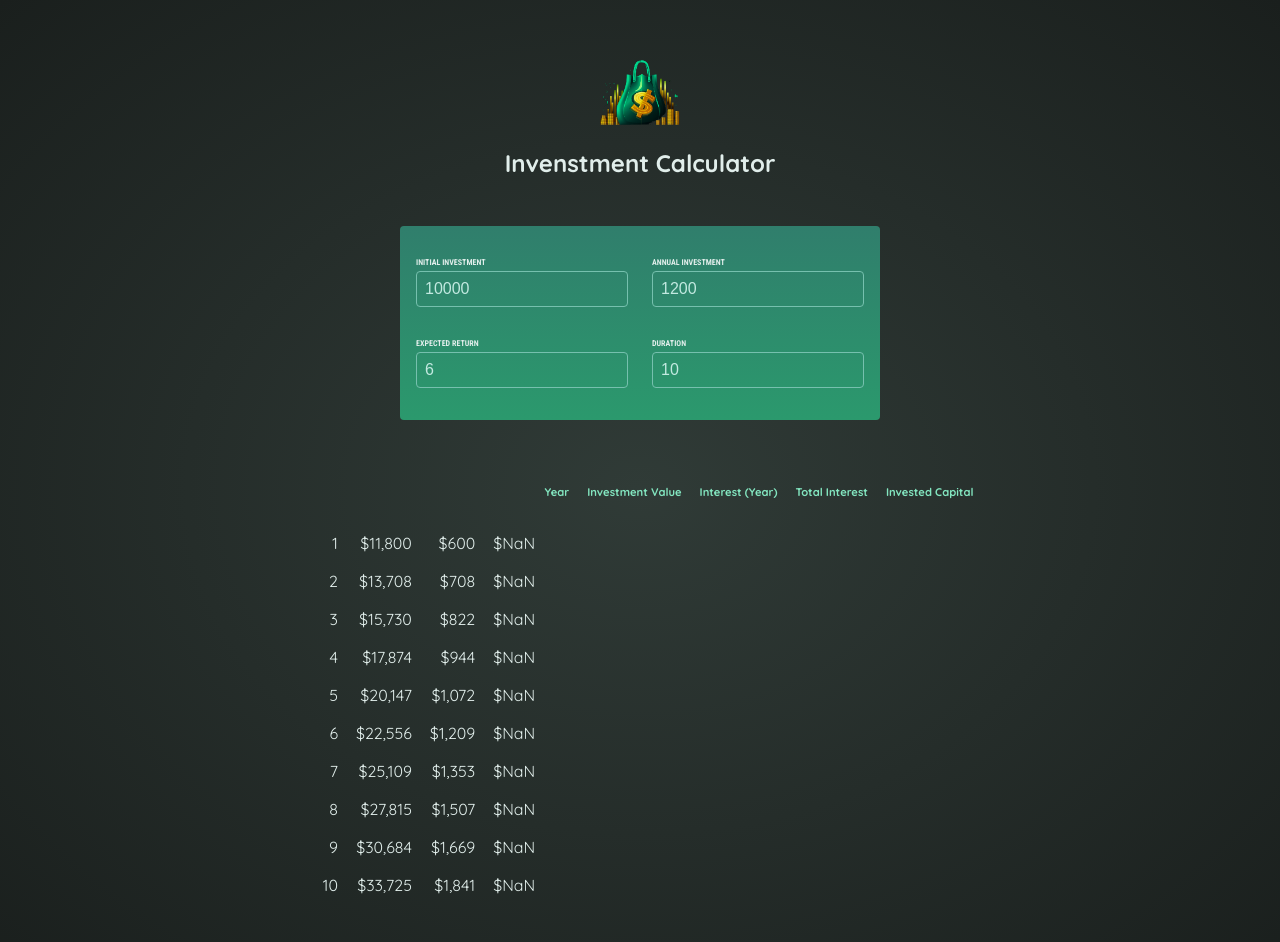
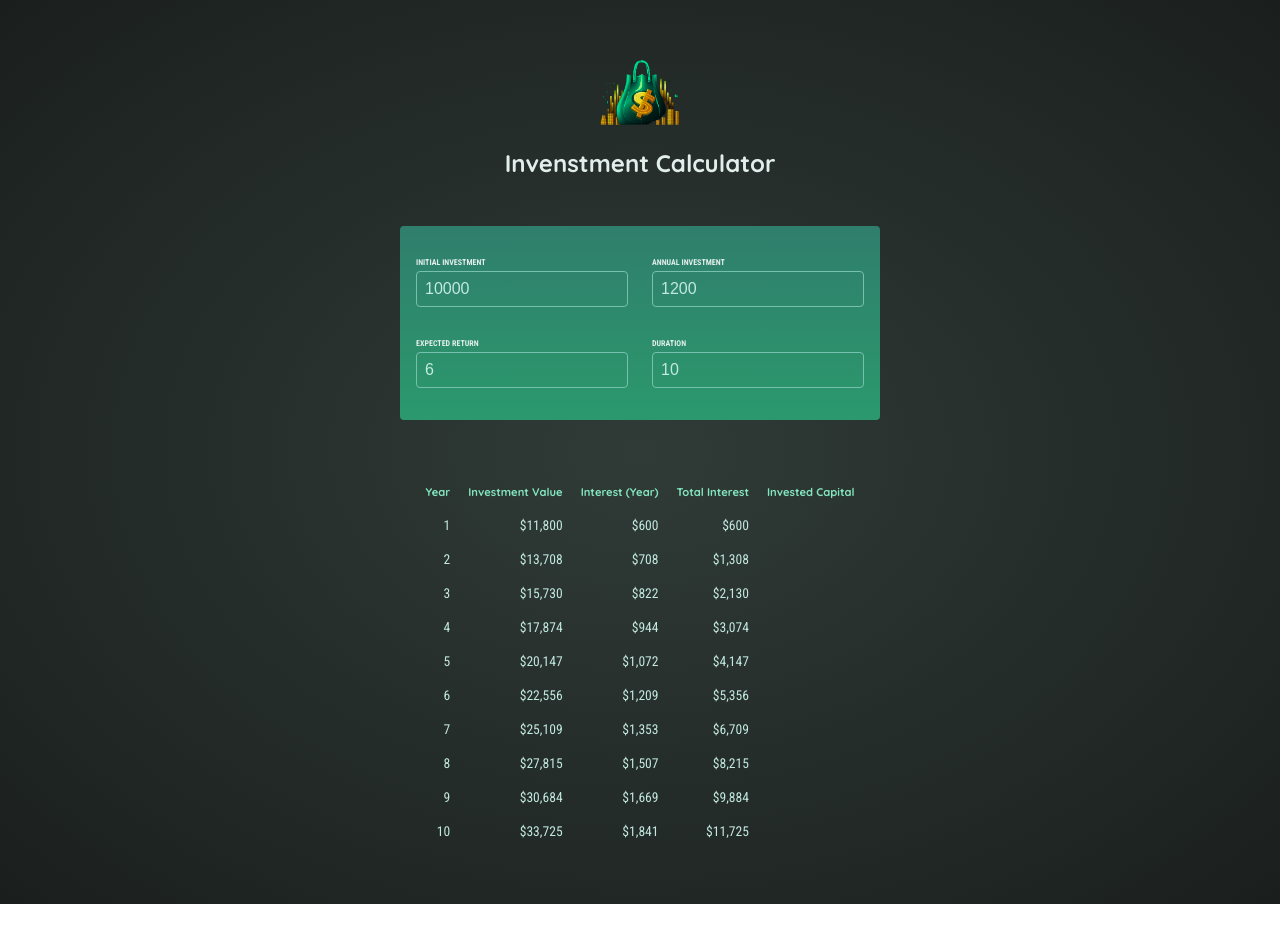
Before and after one commit to M0H1K4/Investment-calculator-Vite, a React (Vite) app: page / in a window 1280 px wide. Shown: the top 942 px of the page. After the commit the page ends 904 px from the top, so only its background shows below. Built offline with nearby package versions, Linux system fonts and the light colour scheme.

Commit message:
bug fixed

```diff
--- a/src/components/Results.jsx
+++ b/src/components/Results.jsx
@@ -6,7 +6,7 @@ export default function Results({ input }) {
   const initialInvestment =
     resultData[0].valueEndOfYear -
     resultData[0].interest -
-    resultData[0].interest.annualInvestment;
+    resultData[0].annualInvestment;
 
   return (
     <table id="result">
@@ -19,7 +19,7 @@ export default function Results({ input }) {
           <th>Invested Capital</th>
         </tr>
       </thead>
-      <thbody>
+      <tbody>
         {resultData.map((yearData) => {
           const totalinterest =
             yearData.valueEndOfYear -
@@ -35,7 +35,7 @@ export default function Results({ input }) {
             </tr>
           );
         })}
-      </thbody>
+      </tbody>
     </table>
   );
 }
```
